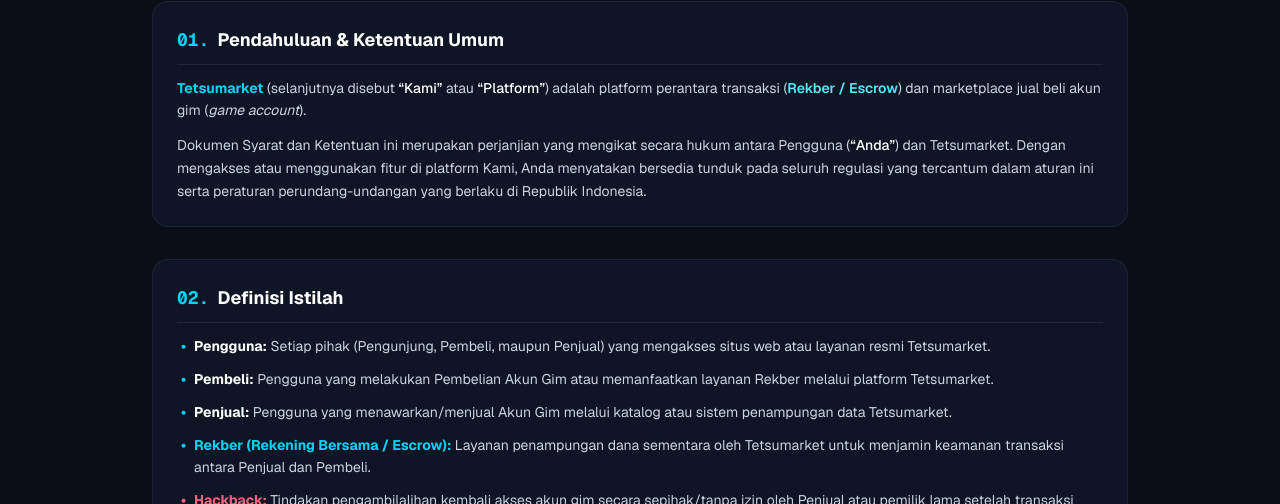
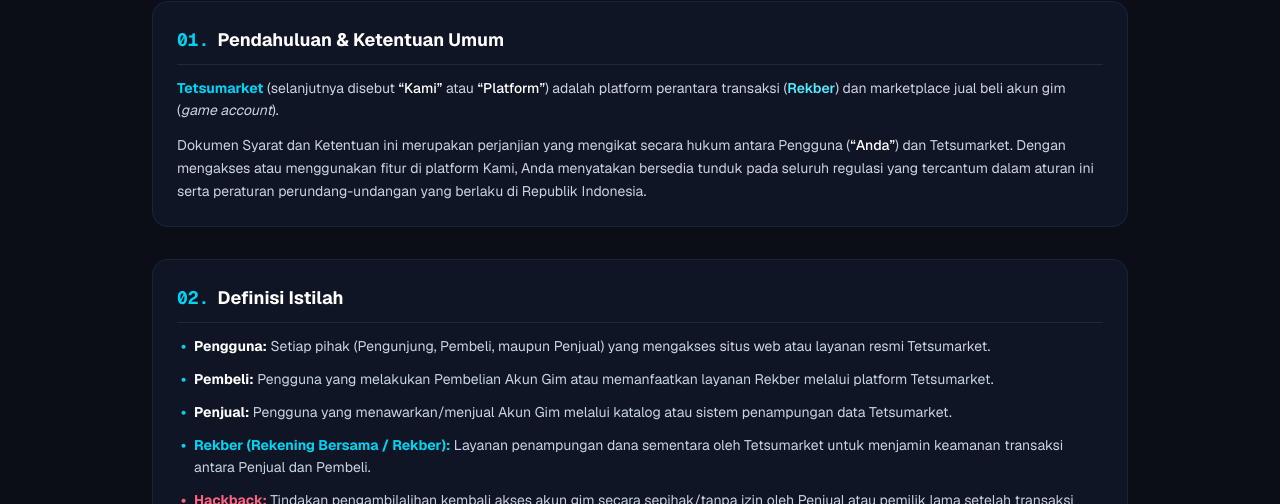
Before and after one commit to AdiJayaW/website-tetsumarket, a Next.js app: page /syarat-ketentuan in a window 1280 px wide. Shown: the part 404-908 px from the top of the page. Built offline with nearby package versions, Linux system fonts and the light colour scheme.

Commit message:
refactor: clean up formatting and indentation in Terms and Conditions page

```diff
--- a/src/app/syarat-ketentuan/page.tsx
+++ b/src/app/syarat-ketentuan/page.tsx
@@ -69,7 +69,7 @@
             <span className="text-cyan-400 font-mono">01.</span> Pendahuluan & Ketentuan Umum
             </h2>
             <p>
-              <strong className="text-cyan-400 font-bold">Tetsumarket</strong> (selanjutnya disebut <span className="text-white font-medium">“Kami”</span> atau <span className="text-white font-medium">“Platform”</span>) adalah platform perantara transaksi (<span className="text-cyan-300 font-semibold">Rekber / Escrow</span>) dan marketplace jual beli akun gim (<span className="italic">game account</span>).
+            <strong className="text-cyan-400 font-bold">Tetsumarket</strong> (selanjutnya disebut <span className="text-white font-medium">“Kami”</span> atau <span className="text-white font-medium">“Platform”</span>) adalah platform perantara transaksi (<span className="text-cyan-300 font-semibold">Rekber</span>) dan marketplace jual beli akun gim (<span className="italic">game account</span>).
             </p>
             <p>
             Dokumen Syarat dan Ketentuan ini merupakan perjanjian yang mengikat secara hukum antara Pengguna (<span className="text-white font-medium">“Anda”</span>) dan Tetsumarket. Dengan mengakses atau menggunakan fitur di platform Kami, Anda menyatakan bersedia tunduk pada seluruh regulasi yang tercantum dalam aturan ini serta peraturan perundang-undangan yang berlaku di Republik Indonesia.
@@ -96,7 +96,7 @@
             </li>
             <li className="flex items-start gap-2">
                 <span className="text-cyan-400 font-bold">•</span>
-                <span><strong className="text-cyan-400 font-bold">Rekber (Rekening Bersama / Escrow):</strong> Layanan penampungan dana sementara oleh Tetsumarket untuk menjamin keamanan transaksi antara Penjual dan Pembeli.</span>
+                <span><strong className="text-cyan-400 font-bold">Rekber (Rekening Bersama / Rekber):</strong> Layanan penampungan dana sementara oleh Tetsumarket untuk menjamin keamanan transaksi antara Penjual dan Pembeli.</span>
             </li>
             <li className="flex items-start gap-2">
                 <span className="text-rose-400 font-bold">•</span>
@@ -237,7 +237,7 @@
             </p>
             </div>
             <p>
-              Tetsumarket bertindak sebagai perantara transaksi (<span className="italic">escrow</span>). Tanggung jawab maksimal Tetsumarket atas sengketa yang timbul dibatasi sebesar nilai nominal transaksi yang dilakukan oleh Pengguna pada transaksi terkait.
+            Tetsumarket bertindak sebagai perantara transaksi (<span className="italic">Rekber</span>). Tanggung jawab maksimal Tetsumarket atas sengketa yang timbul dibatasi sebesar nilai nominal transaksi yang dilakukan oleh Pengguna pada transaksi terkait.
             </p>
         </section>
 
```
Lines whose indentation alone changed are shown as unchanged.
